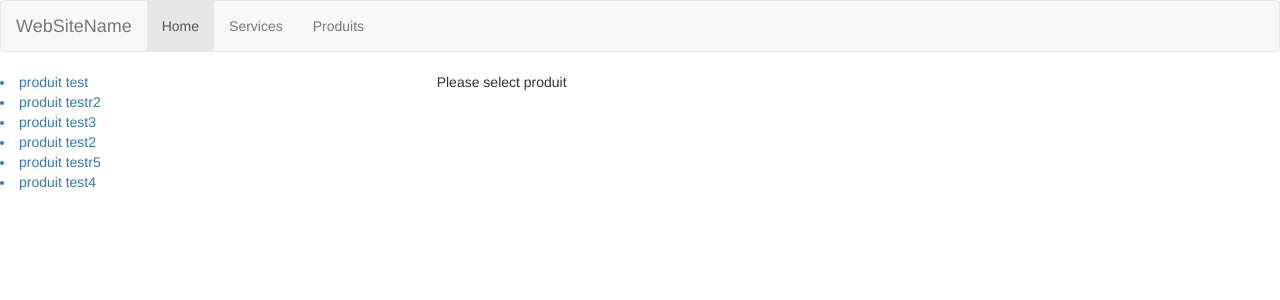
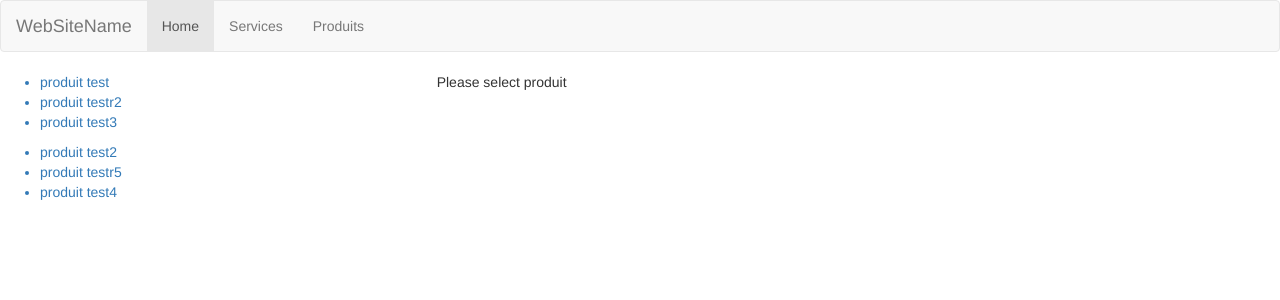
Before and after one commit to Codacom-dz/Angular, an Angular app: page /app-produits in a window 1280 px wide. Shown: the top 300 px of the page. Built offline with nearby package versions, Linux system fonts and the light colour scheme.

Commit message:
fixed bug for produit

```diff
--- a/src/app/produits/produit-list/produit-item/produit-item.component.html
+++ b/src/app/produits/produit-list/produit-item/produit-item.component.html
@@ -1,5 +1,7 @@
-<a style="cursor:pointer;"  (click)="onSelected()">
+<a style="cursor:pointer" (click)="onSelected()">
+<ul>
   <li>{{produit.name}}</li>
   <li>{{produit.description}}</li>
   <li>{{produit.image}}</li>
+  </ul>
 </a>
--- a/src/app/produits/produits.component.html
+++ b/src/app/produits/produits.component.html
@@ -4,8 +4,8 @@
 
   </div>
   <div class="col-md-7">
-    <app-produit-detail *ngIf="onSelectedProduit; else TextInfo"
-      [produit]="onSelectedProduit"
+    <app-produit-detail *ngIf="produitSelected; else TextInfo"
+      [produit]="produitSelected"
     ></app-produit-detail>
 
     <ng-template #TextInfo>
--- a/src/app/produits/produits.component.ts
+++ b/src/app/produits/produits.component.ts
@@ -1,10 +1,12 @@
 import { Component, OnInit, Input } from '@angular/core';
+import { Produit } from './produit.model';
 import { ProduitService } from './produit.service';
-import { Produit } from './produit.model';
+
 @Component({
   selector: 'app-produits',
   templateUrl: './produits.component.html',
   styleUrls: ['./produits.component.css']
+
 })
 export class ProduitsComponent implements OnInit {
   @Input() produitSelected: Produit;
```
